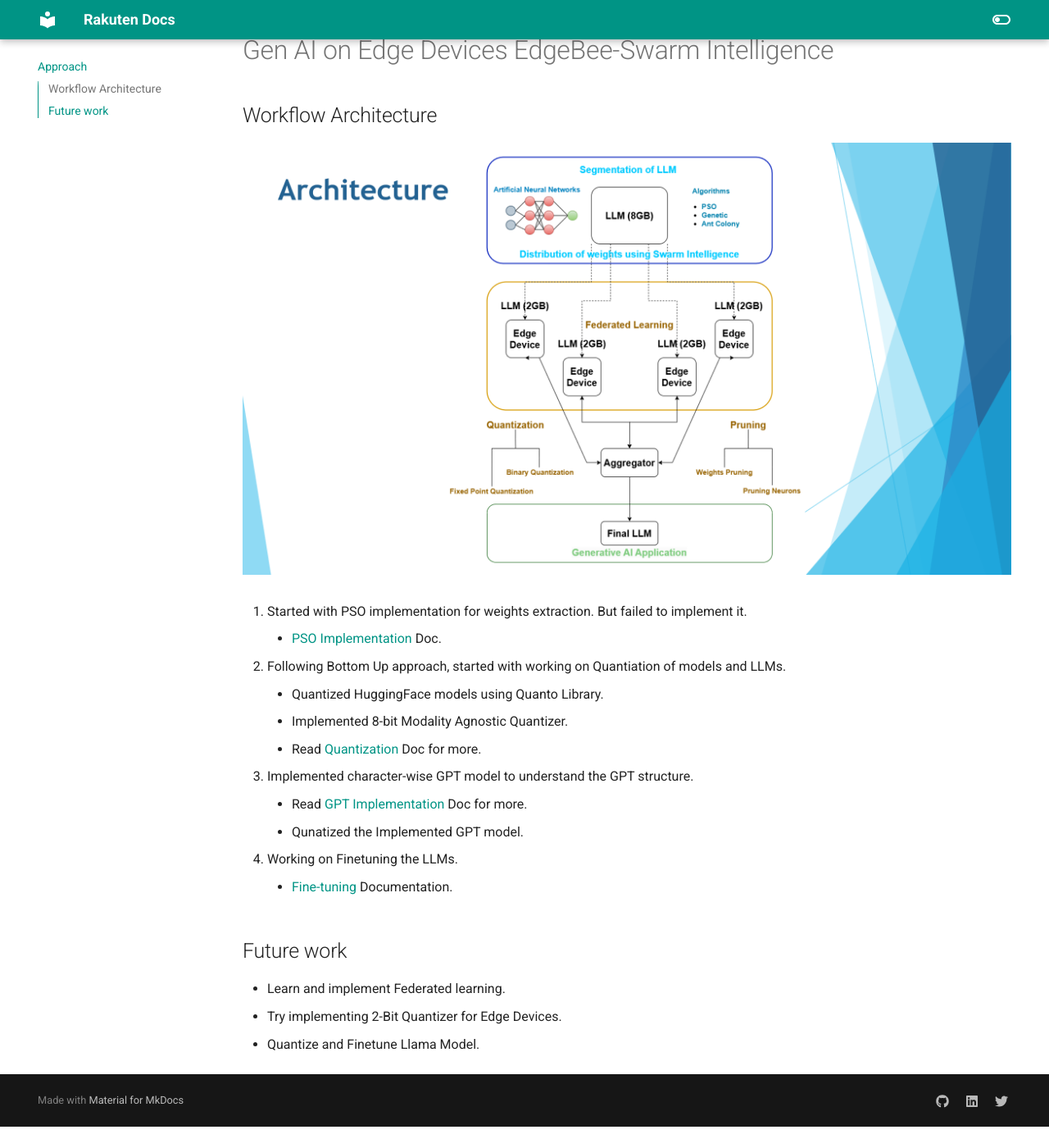
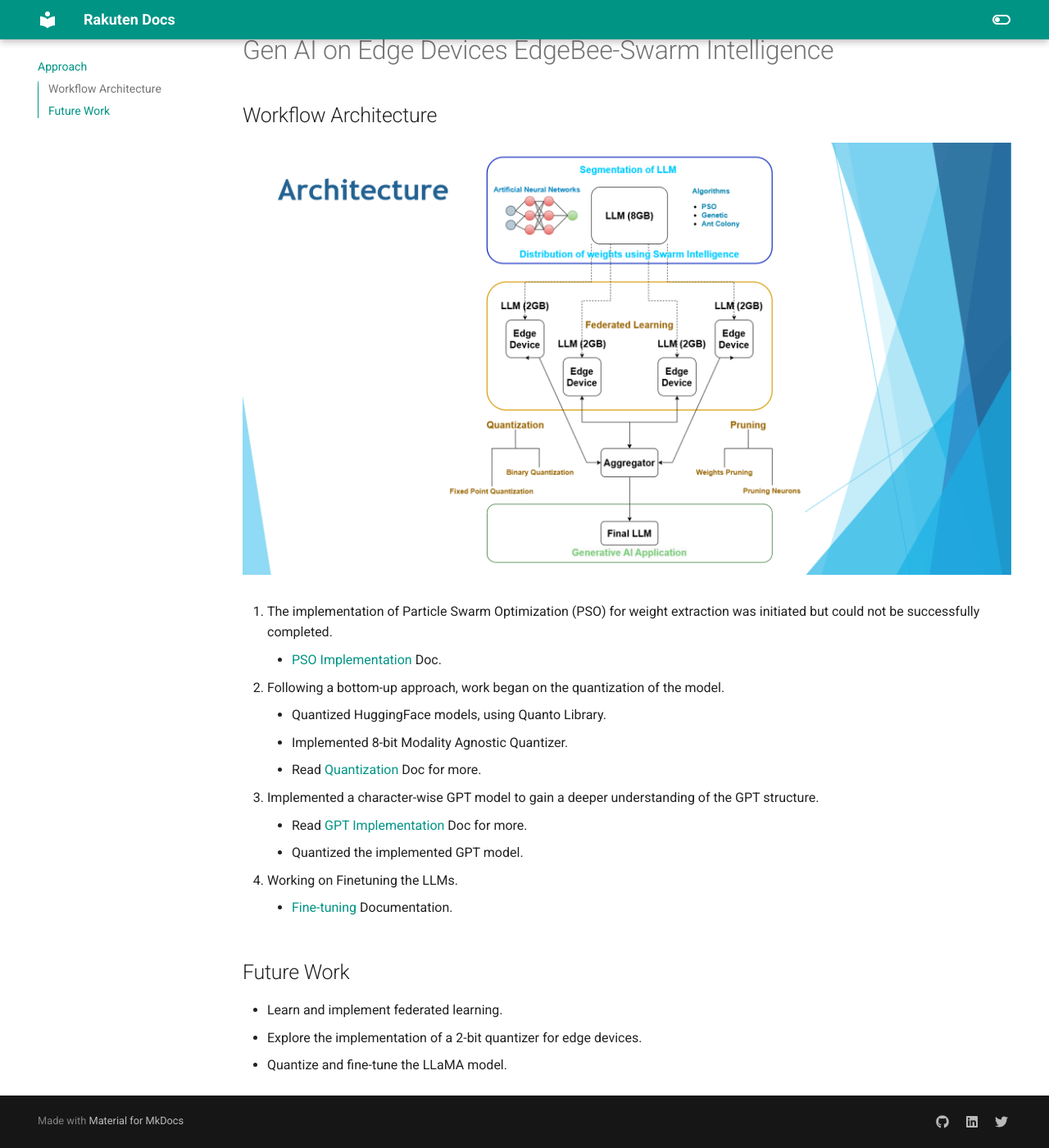
Before and after one commit to iamrajharshit/ProjectRakuten, an MkDocs documentation site: the page built from docs/index.md, in a window 1280 px wide and 1400 px high, scrolled down 105 px. Shown: the whole window at 82% size. Built offline with MkDocs 1.6.1 and Material for MkDocs 9.7.7, drawn with Linux system fonts in a browser that asks for light colours; before the commit the page ends 1479 px from its top, so only the background shows below that.

Commit message:
typo index

```diff
--- a/docs/index.md
+++ b/docs/index.md
@@ -5,22 +5,22 @@
 
 ![workflow](./img/home/00_Architecture.png)
 
-1. Started with PSO implementation for weights extraction. But failed to implement it.
+1. The implementation of Particle Swarm Optimization (PSO) for weight extraction was initiated but could not be successfully completed.
     - [PSO Implementation](./pso.md) Doc.
 
-2. Following Bottom Up approach, started with working on Quantiation of models and LLMs.
-    - Quantized HuggingFace models using Quanto Library.
+2. Following a bottom-up approach, work began on the quantization of the model.
+    - Quantized HuggingFace models, using Quanto Library.
     - Implemented 8-bit Modality Agnostic Quantizer.
     - Read [Quantization](./Quantization.md) Doc for more.
 
-3. Implemented character-wise GPT model to understand the GPT structure.
+3. Implemented a character-wise GPT model to gain a deeper understanding of the GPT structure.
     - Read [GPT Implementation](./00_GPTIntro.md) Doc for more.
-    - Qunatized the Implemented GPT model.
+    - Quantized the implemented GPT model.
 
 4. Working on Finetuning the LLMs.
     - [Fine-tuning](./finetuning.md) Documentation.
 
-## Future work
-- Learn and implement Federated learning.
-- Try implementing 2-Bit Quantizer for Edge Devices.
-- Quantize and Finetune Llama Model.
+## Future Work
+- Learn and implement federated learning.
+- Explore the implementation of a 2-bit quantizer for edge devices.
+- Quantize and fine-tune the LLaMA model.
```
